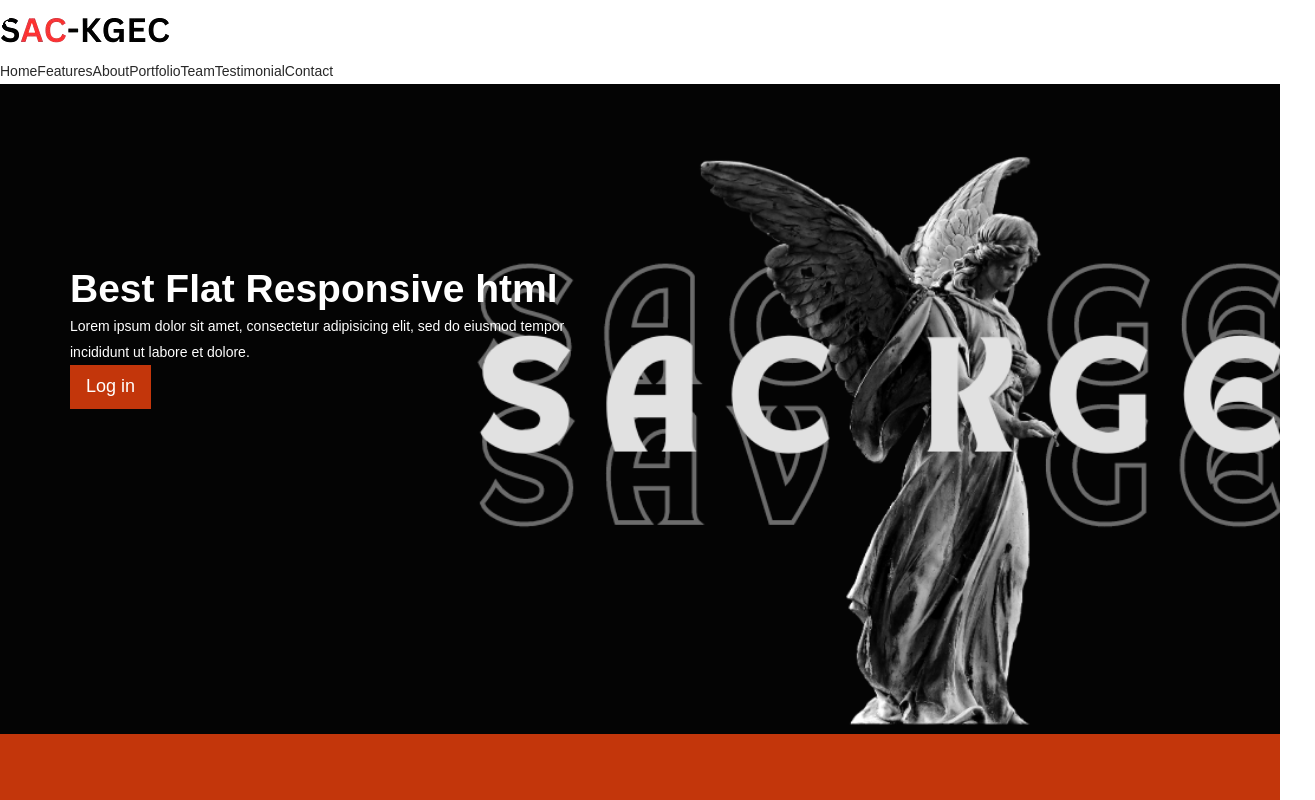
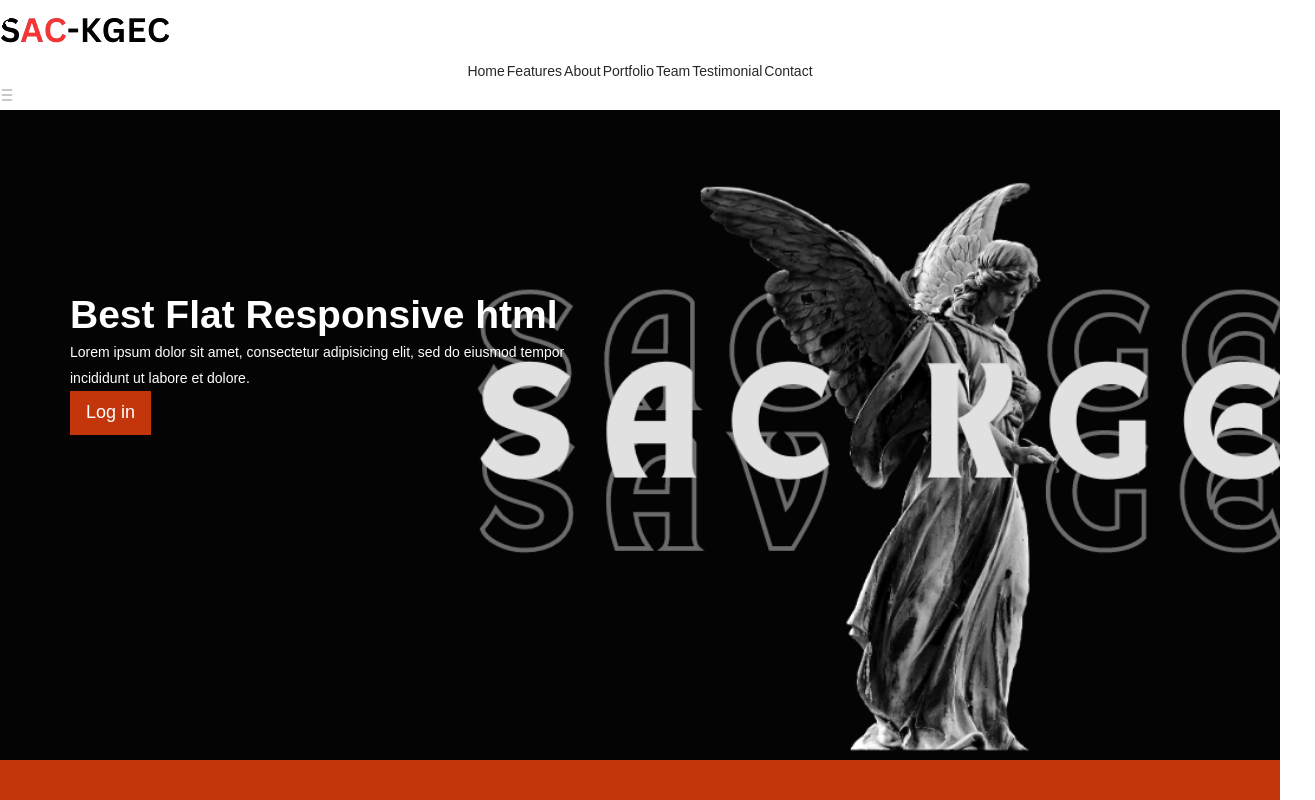
Before and after one commit to MdKaifSardar/SAC-KGEC, a React (Vite) app: page / in a window 1280 px wide. Shown: the top 800 px of the page, 1315 px wide, since content can reach past the window. Built offline with nearby package versions, Linux system fonts and the light colour scheme.

Commit message:
created mobile navbar

```diff
--- a/package.json
+++ b/package.json
@@ -13,6 +13,7 @@
     "font-awesome": "^4.7.0",
     "react": "^18.3.1",
     "react-dom": "^18.3.1",
+    "react-icons": "^5.3.0",
     "react-router-dom": "^6.26.2",
     "react-transition-group": "^4.4.5"
   },
--- a/src/Components/Navbar.jsx
+++ b/src/Components/Navbar.jsx
@@ -1,18 +1,21 @@
-import React from "react";
+import React, { useState } from "react";
 import logo from "../assets/logo.png";
+import { CiMenuBurger } from "react-icons/ci";
 
 const Navbar = ({ sections, activeSection, onNavClick }) => {
+  const [isOpen, setIsOpen] = useState(false);
   return (
     <section className="fixed top-0 p-1 z-10 bg-white pl-10 pr-10 flex flex-row w-full">
       <nav className="flex flex-row justify-between items-center w-full h-30">
         <div className="w-30 h-30">
           <img className="w-fit h-fit" src={logo} alt="SAC-KGEC Logo" />
         </div>
-        <div className="flex flex-row gap-3 h-full justify-center items-center">
+
+        <div className="main-nav">
           {sections.map((section, index) => (
             <button
               key={index}
-              className={`h-full md:text-2xl text-lg py-2 px-4 rounded-2xl text-black ${
+              className={`h-full md:text-2xl py-3 text-lg px-4 rounded-2xl text-black ${
                 activeSection === section.id
                   ? "bg-red-500 text-white"
                   : "text-black"
@@ -24,6 +27,27 @@ const Navbar = ({ sections, activeSection, onNavClick }) => {
           ))}
         </div>
       </nav>
+      <div className="z-10 md:hidden flex flex-col justify-center items-center">
+        <button
+          onClick={() => {
+            setIsOpen(!isOpen);
+          }}
+          className="hover:bg-slate-300/50 flex flex-col justify-center items-center text-center p-2 rounded-lg"
+        >
+          <CiMenuBurger className="font-bold text-4xl"/>
+        </button>
+        <nav className={isOpen ? "navMenu-open" : " navMenu-closed"}>
+          {sections.map((section, index) => (
+            <button
+              key={index}
+              className={`text-white py-4 h-fit md:text-5xl text-4xl font-semibold font-sans `}
+              onClick={() => onNavClick(section.ref)}
+            >
+              {section.label}
+            </button>
+          ))}
+        </nav>
+      </div>
     </section>
   );
 };
--- a/src/index.css
+++ b/src/index.css
@@ -10,7 +10,72 @@
 .main-text {
   @apply sm:text-2xl font-thin pl-10 pr-10 pt-3 text-center text-sm font-sans text-black;
 }
+.main-nav{
+  display: flex;
+  flex-direction: row;
+  gap: .2rem;
+  justify-content: center;
+  align-items: center;
+}
+@keyframes slideOpen {
+  0%{
+    transform: scaleX(0);
+  }
+  100%{
+    transform: scaleX(1);
+  }
+}
+@keyframes slideClose {
+  0%{
+    width: 100vw;
+    opacity: 1;
+  }
+  100%{
+    width: 0vw;
+    opacity: 0;
+  }
+}
+.navMenu-open{
+  height: 100vh;
+  width: 100vw;
+  background-color: rgba(73, 73, 73, 0.582);
+  top: 6.3rem;
+  right: 0rem;
+  position: absolute;
+  display: flex;
+  flex-direction: column;
+  justify-content: center;
+  align-items: center;
+  animation: slideOpen;
+  animation-duration: .2s;
+  transform-origin: right;
+  animation-timing-function: ease-out;
+}
 
+.navMenu-closed {
+  height: 100vh;
+  width: 0vw;
+  background-color: rgba(73, 73, 73, 0.582);
+  right: 0rem;
+  opacity: 0;
+  display: flex ;
+  transform-origin: right;
+  flex-direction: column;
+  justify-content: center;
+  align-items: center;
+  position: absolute;
+  top: 6.3rem;
+  animation: slideClose;
+  animation-duration: .2s;
+  animation-timing-function: ease-out;
+}
+
+
+@media (max-width: 768px) {
+  .main-nav{
+    display: none;
+  }
+}
 #root{
   background: #fff;
   font-family: 'Raleway', sans-serif;
```
Also changed, not shown: 1 other file (tests, documents, lock files or other folders).
